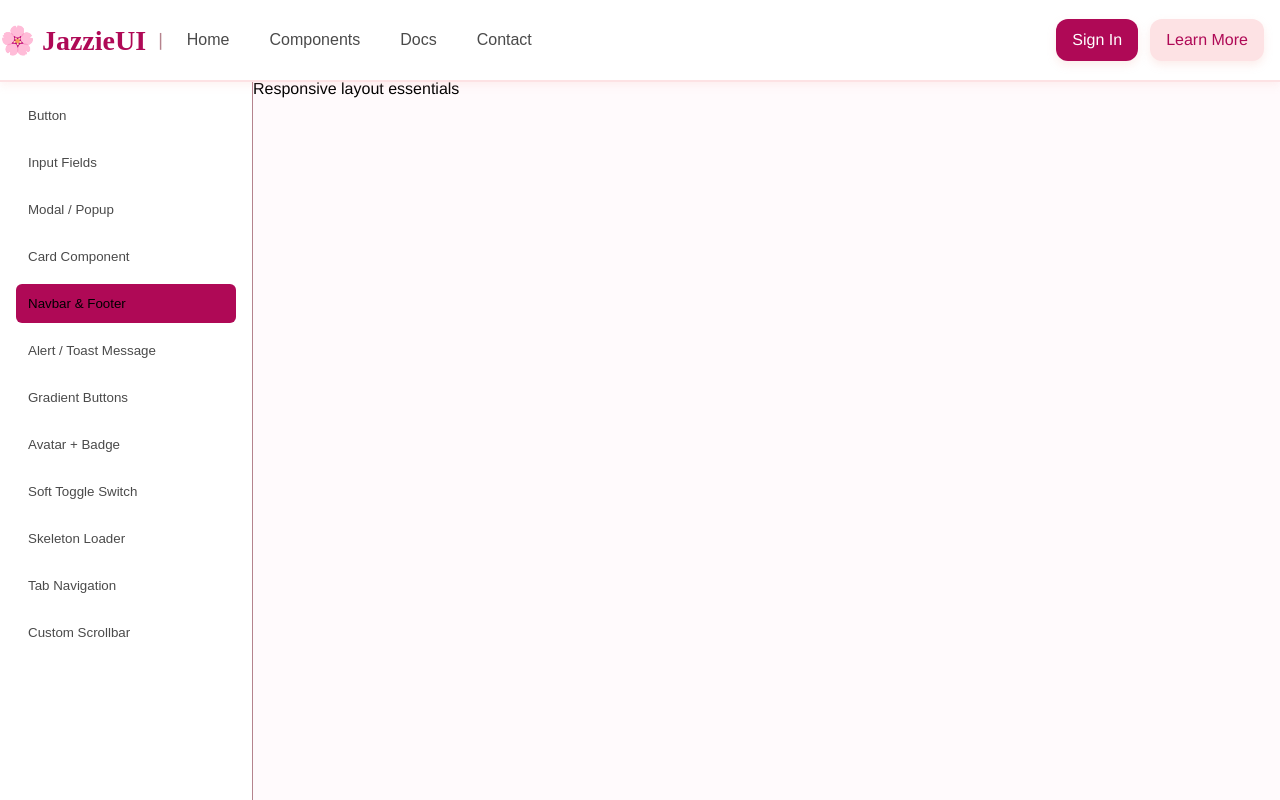
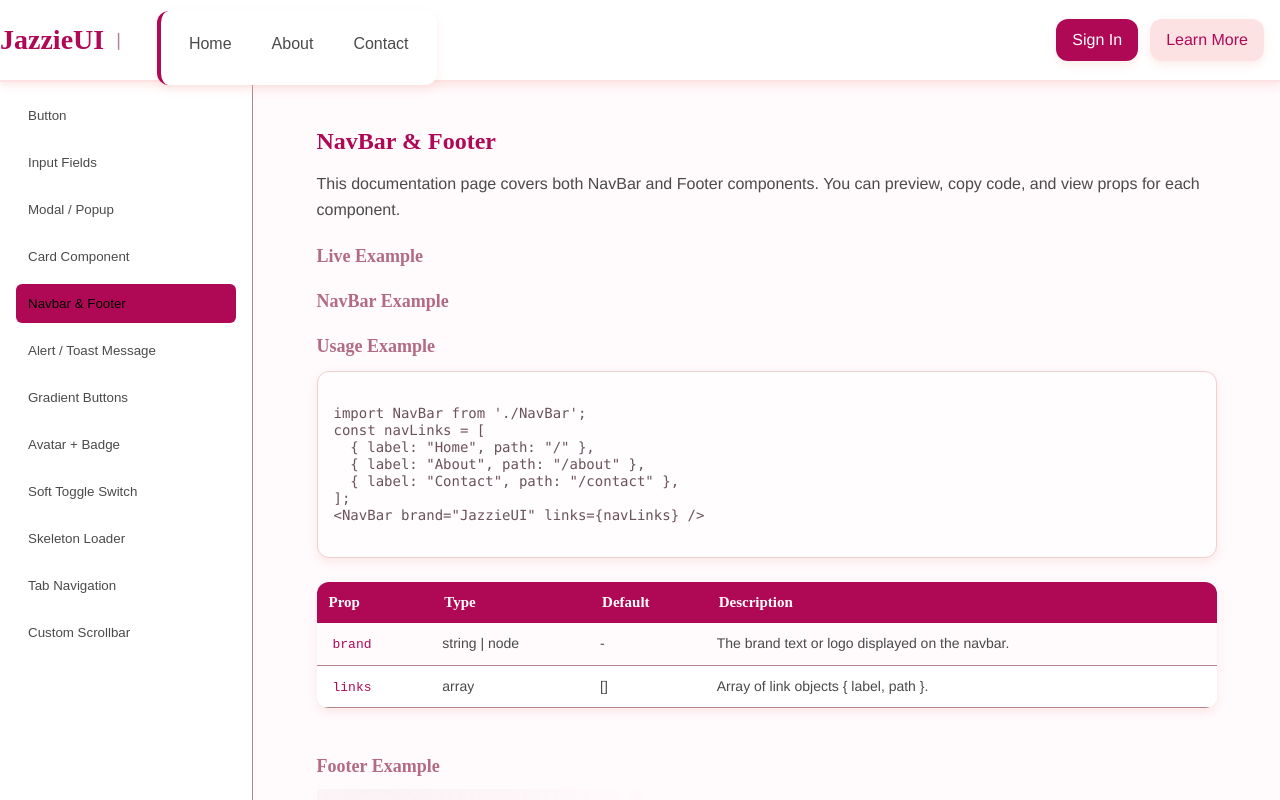
Before and after one commit to JazmyneB/jazzie-ui, a React (Create React App) app: page /components in a window 1280 px wide. Both pictures are taken after a click on the button "Navbar & Footer". Shown: the top 800 px of the page. Built offline with nearby package versions, Linux system fonts and the light colour scheme.

Commit message:
feat(docs): navbar and footer docs page

```diff
--- a/src/constants.js
+++ b/src/constants.js
@@ -2,6 +2,7 @@ import ButtonDocs from "./docs/ButtonDocs/ButtonDocs";
 import InputDocs from "./docs/InputDocs/InputDocs";
 import ModalDocs from "./docs/ModalDocs/ModalDocs";
 import CardDocs from "./docs/CardDocs/CardDocs";
+import NavFooterDocs from "./docs/NavFooterDocs/NavFooterDocs";
 
 export const componentsData = [
   {
@@ -22,7 +23,7 @@ export const componentsData = [
   },
   {
     name: "Navbar & Footer",
-    description: "Responsive layout essentials"
+    component: <NavFooterDocs />
   },
   {
     name: "Alert / Toast Message",
--- /dev/null
+++ b/src/docs/NavFooterDocs/NavFooterDocs.jsx
@@ -0,0 +1,84 @@
+// src/pages/docs/LayoutDocs.jsx
+import React from "react";
+import DocsLayout from "../DocsLayout/DocsLayout";
+import NavBar from "../../components/NavBar/NavBar";
+import Footer from "../../components/Footer/Footer";
+import JazziePropsTable from "../../components/JazziePropsTable/JazziePropsTable";
+
+const NavFooterDocs = () => {
+  const navLinks = [
+    { label: "Home", path: "/" },
+    { label: "About", path: "/about" },
+    { label: "Contact", path: "/contact" },
+  ];
+
+  const navCodeExample = `
+import NavBar from './NavBar';
+const navLinks = [
+  { label: "Home", path: "/" },
+  { label: "About", path: "/about" },
+  { label: "Contact", path: "/contact" },
+];
+<NavBar brand="JazzieUI" links={navLinks} />
+  `;
+
+  const navProps = [
+    { name: "brand", type: "string | node", default: "-", description: "The brand text or logo displayed on the navbar." },
+    { name: "links", type: "array", default: "[]", description: "Array of link objects { label, path }." },
+  ];
+
+  const footerLinks = [
+    { label: "Home", href: "#home" },
+    { label: "Components", href: "#components" },
+    { label: "Docs", href: "#docs" },
+    { label: "Contact", href: "#contact" },
+    { label: "Terms & Conditions", href: "#terms" },
+    { label: "Privacy Policy", href: "#privacy" }
+  ];
+
+  const footerCodeExample = `
+import Footer from './Footer';
+<Footer
+  links={footerLinks}
+  footerText="© 2025 JazzieUI. Crafted with 🌸 and 💻"
+/>
+  `;
+
+  const footerProps = [
+    { name: "links", type: "array", default: "-", description: "Navigation links for the footer." },
+    { name: "socialLinks", type: "object", default: "-", description: "Social media links object: { instagram, twitter, github }." },
+    { name: "footerText", type: "string", default: "-", description: "Footer copyright or tagline text." },
+  ];
+
+  const tips = [
+    "Combine NavBar and Footer in a layout component to create a full-page template.",
+    "Keep NavBar links concise to avoid horizontal overflow.",
+    "Footer should provide both navigation and social links for accessibility."
+  ];
+
+  return (
+    <DocsLayout
+      title="NavBar & Footer"
+      description="This documentation page covers both NavBar and Footer components. You can preview, copy code, and view props for each component."
+      tips={tips}
+    >
+      <section style={{ marginBottom: "3rem" }}>
+        <h2>NavBar Example</h2>
+        <NavBar brand="JazzieUI" links={navLinks} />
+        <h2>Usage Example</h2>
+        <pre><code>{navCodeExample}</code></pre>
+        <JazziePropsTable propsData={navProps} />
+      </section>
+
+      <section style={{ marginTop: "3rem" }}>
+        <h2>Footer Example</h2>
+        <Footer links={footerLinks} />
+        <h2>Usage Example</h2>
+        <pre><code>{footerCodeExample}</code></pre>
+        <JazziePropsTable propsData={footerProps} />
+      </section>
+    </DocsLayout>
+  );
+};
+
+export default NavFooterDocs;
```
